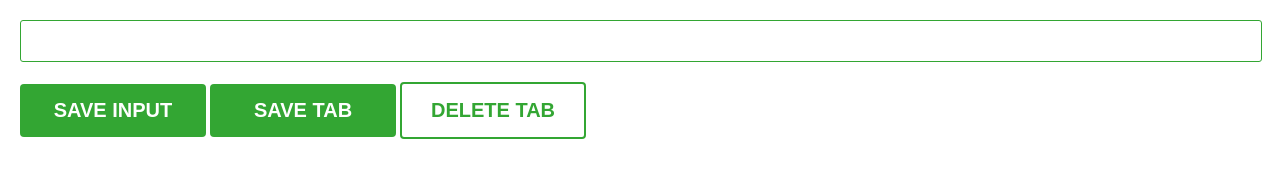
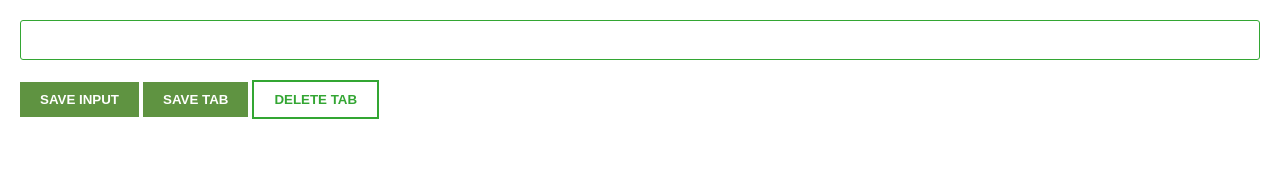
Before and after one commit to mountfolax/Leads-Tracker, a browser extension: page index.html in a window 1280 px wide. Drawn offline with Linux system fonts and the light colour scheme.

Commit message:
second commit

```diff
--- a/index.js
+++ b/index.js
@@ -21,8 +21,12 @@ saveInput.addEventListener("click", function(){
 })
 
 
-saveTab.addEventListener("click", function(){
-
+saveTab.addEventListener("click", function () {
+    chrome.tabs.query({ active: true, currentWindow: true }, function (tabs) {
+        myLeads.push(tabs[0].url);
+        localStorage.setItem("myLeads", JSON.stringify(myLeads))
+        render(myLeads);
+    });
 })
 
 deletes.addEventListener("dblclick", function (){
@@ -41,4 +45,6 @@ function render(leads) {
     ulEl.innerHTML= listItem
 }
 
+
+
 // console.log(myLeads)
--- a/style.css
+++ b/style.css
@@ -4,7 +4,8 @@
 }
 
 body {
-    height: 100vh;
+    /* height: 100vh; */
+    min-width: 400px;
     width: 100%;
 }
 
@@ -24,19 +25,15 @@ body {
     outline:  none;
     border: 1.5px solid #33a633;
     border-radius: 3px;
+    box-sizing: border-box;
 }
 
 .btn {
-    padding: 15px;
-    width: 15%;
-    outline: none;
+    background: #5f9341;
+    color: white;
+    padding: 10px 20px;
     border: none;
-    border-radius: 4px;
-    background-color: #33a633;
-    color: white;
-    cursor: pointer;
-    font-weight: bolder;
-    font-size: 20px;
+    font-weight: bold;
 }
 
 .btns {
@@ -51,11 +48,11 @@ body {
 }
 #ul-el li{
     list-style: none;
-    margin-bottom: 15px;
+    margin-bottom: 10px;
 }
 
 #ul-el li a{
     text-decoration: none;
-    font-size: 20px;
+    font-size: 15px;
     color: #33a633;
 }
```
Also changed, not shown: manifest.json (renamed from manifes.json).
